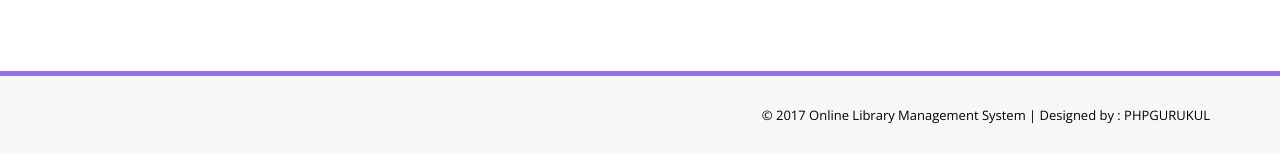
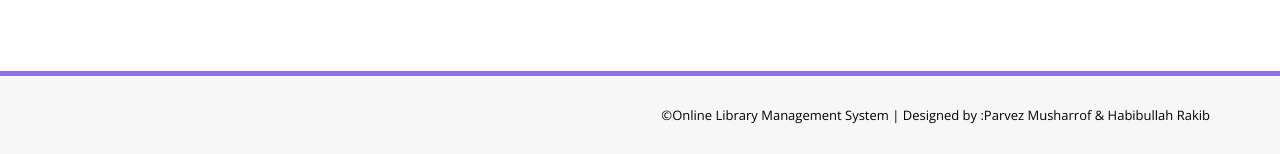
Before and after one commit to AJMPM/Online-Library-Management-System, a PHP site: page /admin/index.php in a window 1280 px wide. Shown: the part 934-1088 px from the top of the page. Run offline with PHP 8.4, Linux system fonts and the light colour scheme.

Commit message:
Update footer.php

```diff
--- a/library/admin/includes/footer.php
+++ b/library/admin/includes/footer.php
@@ -2,7 +2,7 @@
         <div class="container">
             <div class="row">
                 <div class="col-md-12">
-                   &copy; 2017 Online Library Management System |<a href="https://phpgurukul.com/" target="_blank"  > Designed by : PHPGURUKUL</a>
+                   &copy;Online Library Management System |<a> Designed by :Parvez Musharrof & Habibullah Rakib</a>
                 </div>
 
             </div>
```
